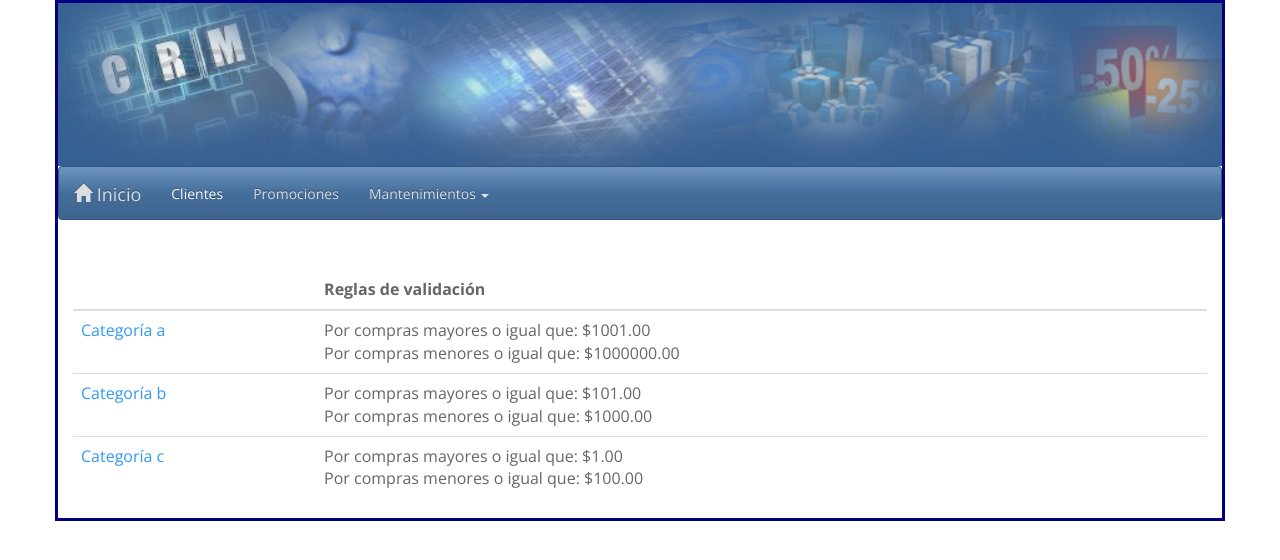
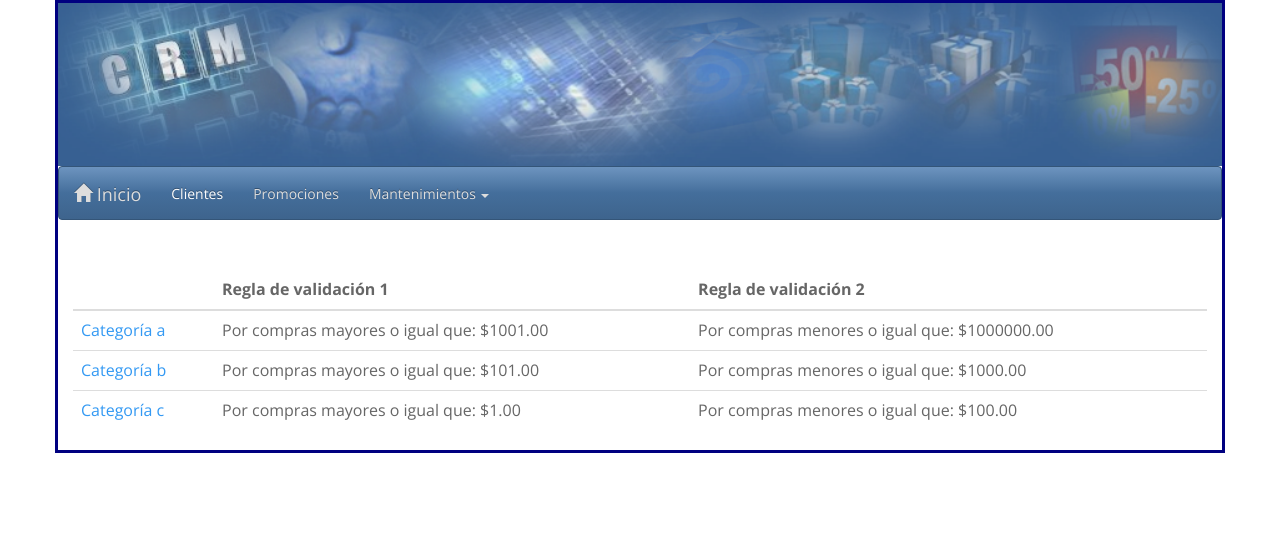
Before and after one commit to VictorBarrera/promociones, a CodeIgniter app: page /promociones/index.php/cat_categorias/index in a window 1280 px wide. Shown: the top 560 px of the page. Run offline with CodeIgniter, Linux system fonts and the light colour scheme.

Commit message:
afinando mas

```diff
--- a/application/views/view_cat_categorias.php
+++ b/application/views/view_cat_categorias.php
@@ -7,13 +7,16 @@
 	<table class="table">
 		<thead>
 			<th></th>
-			<th>Reglas de validación</th>
+			<th>Regla de validación 1</th>
+			<th>Regla de validación 2</th>
 		</thead>
 		<tbody>
 			<tr>
 				<td><a href="javascript:void(0);" onclick="load_edit('a')">Categoría a</a></td>
-				<td id="fila_a">
-					Por compras mayores o igual que: $<?php echo $a['valor_1'] ?><br>
+				<td id="fila_1_a">
+					Por compras mayores o igual que: $<?php echo $a['valor_1'] ?>
+				</td>
+				<td id="fila_2_a">
 					Por compras menores o igual que: $<?php echo $a['valor_2'] ?>
 				</td>
 				<input type="hidden" id="a_valor_1" value="<?php echo $a['valor_1'] ?>">
@@ -21,8 +24,10 @@
 			</tr>
 			<tr>
 				<td><a href="javascript:void(0);" onclick="load_edit('b')">Categoría b</a></td>
-				<td id="fila_b">
-					Por compras mayores o igual que: $<?php echo $b['valor_1'] ?><br>
+				<td id="fila_1_b">
+					Por compras mayores o igual que: $<?php echo $b['valor_1'] ?>
+				</td>
+				<td id="fila_2_b">
 					Por compras menores o igual que: $<?php echo $b['valor_2'] ?>
 				</td>
 				<input type="hidden" id="b_valor_1" value="<?php echo $b['valor_1'] ?>">
@@ -30,8 +35,10 @@
 			</tr>
 			<tr>
 				<td><a href="javascript:void(0);" onclick="load_edit('c')">Categoría c</a></td>
-				<td id="fila_c">
-					Por compras mayores o igual que: $<?php echo $c['valor_1'] ?><br>
+				<td id="fila_1_c">
+					Por compras mayores o igual que: $<?php echo $c['valor_1'] ?>
+				</td>
+				<td id="fila_2_c">
 					Por compras menores o igual que: $<?php echo $c['valor_2'] ?>
 				</td>
 				<input type="hidden" id="c_valor_1" value="<?php echo $c['valor_1'] ?>">
@@ -142,11 +149,13 @@ function edit_categoria( categoria ){
 
 				nueva_regla  = 'Por compras mayores o igual que: $';
 				nueva_regla += data['categoria'].valor_1;
-				nueva_regla += '<br>';
-				nueva_regla += 'Por compras menores o igual que: $';
+
+				$('#fila_1_'+categoria).html( nueva_regla );
+
+				nueva_regla  = 'Por compras menores o igual que: $';
 				nueva_regla += data['categoria'].valor_2;
 
-				$('#fila_'+categoria).html( nueva_regla );
+				$('#fila_2_'+categoria).html( nueva_regla );
 			}
 		},
 		error : function(){
```
